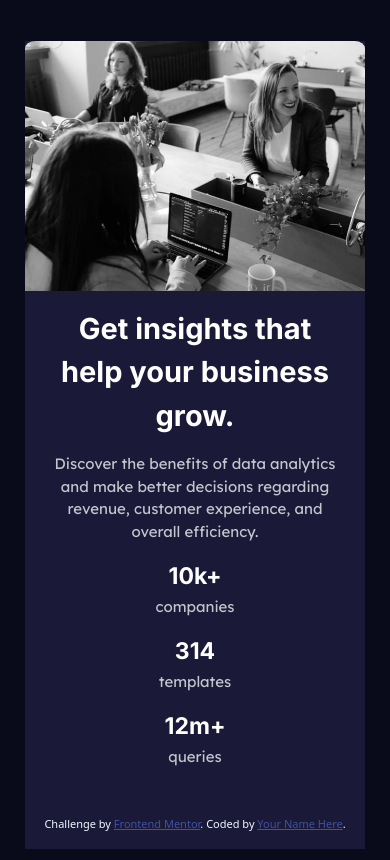
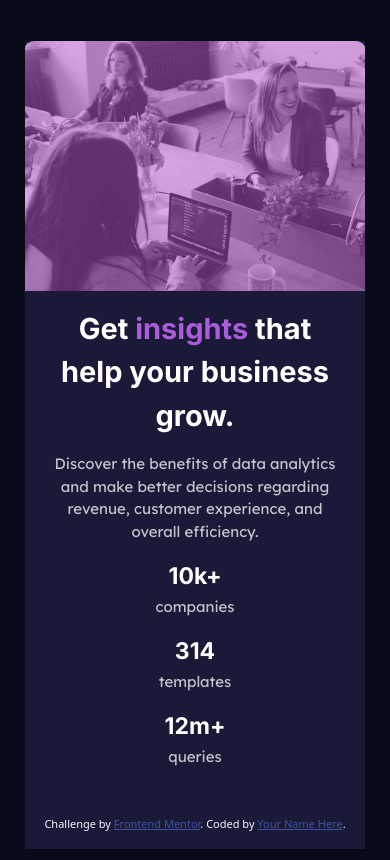
Before and after one commit to Julien-RUIZ/FrontMentor, a plain HTML site: page stats-preview-card-component-main/index.html in a window 390 px wide. Drawn offline with nearby package versions, Linux system fonts and the light colour scheme.

Commit message:
Fin resp mobil

```diff
--- a/stats-preview-card-component-main/css/style.css
+++ b/stats-preview-card-component-main/css/style.css
@@ -40,3 +40,22 @@ section{
 .blocText{
     padding: 0px 28px;
 }
+.image-container {
+    position: relative;
+}
+
+.image-container::before {
+    content: "";
+    position: absolute;
+    top: 0;
+    left: 0;
+    width: 100%;
+    height: 100%;
+    background-color: rgba(186, 85, 211, 0.5); /* Couleur rose semi-transparente */
+    pointer-events: none; /* Permet de cliquer à travers le filtre */
+    border-radius: 3% 3% 0% 0%;
+    z-index: 1; /* Pour empiler le filtre au-dessus de l'image */
+}
+.insights{
+    color: hsl(277, 64%, 61%);
+}
--- a/stats-preview-card-component-main/index.html
+++ b/stats-preview-card-component-main/index.html
@@ -19,11 +19,11 @@
       <div class="container">
         <div class="row">
           <div class="col-12">
-            <div class="imageColor">
+            <div class="image-container">
               <img src="images/image-header-mobile.jpg" alt="device" class="img-fluid image">
             </div>
             <div class="blocText">
-              <div class="title my-3">Get insights that help your business grow.</div>
+              <div class="title my-3">Get <span class="insights">insights</span> that help your business grow.</div>
               <div class="text mb-3">Discover the benefits of data analytics and make better decisions regarding revenue, customer
                 experience, and overall efficiency.</div>
               <div class="mb-3"><span class="number">10k+</span> <br> <span class="value1">companies</span></div>
```
